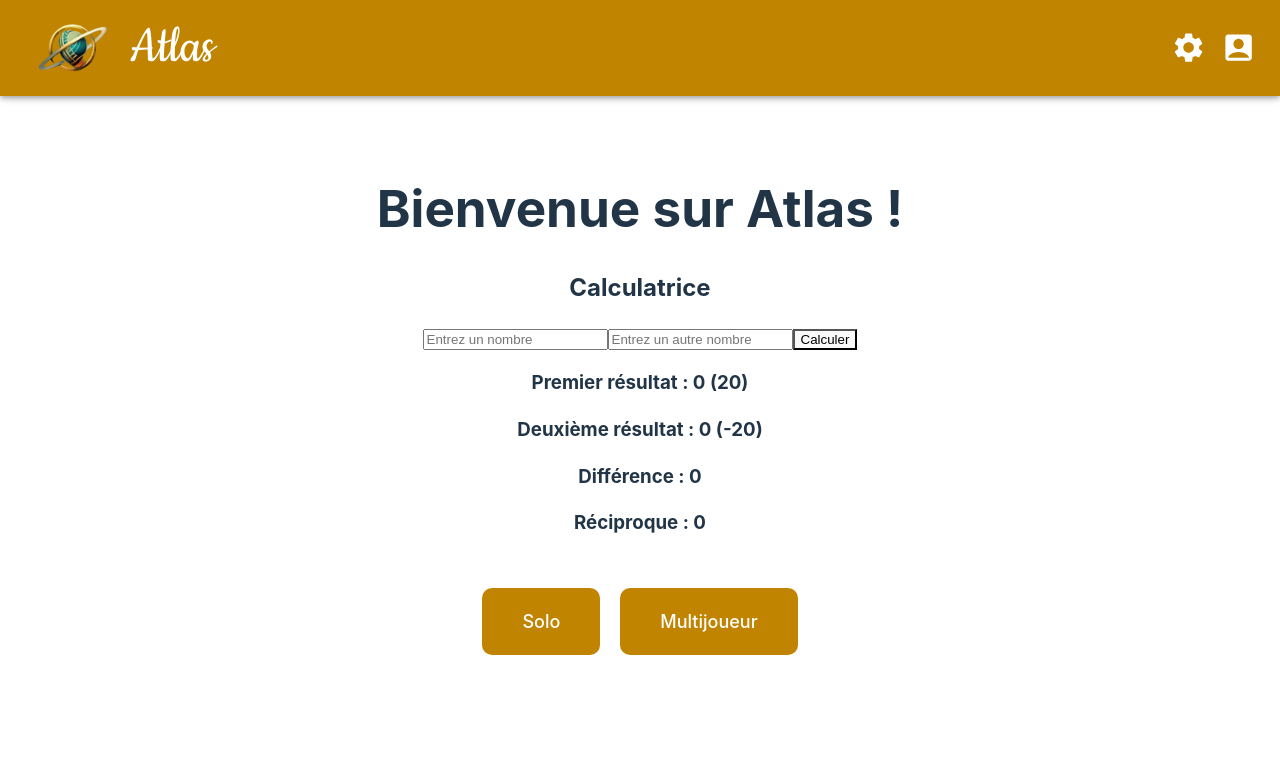
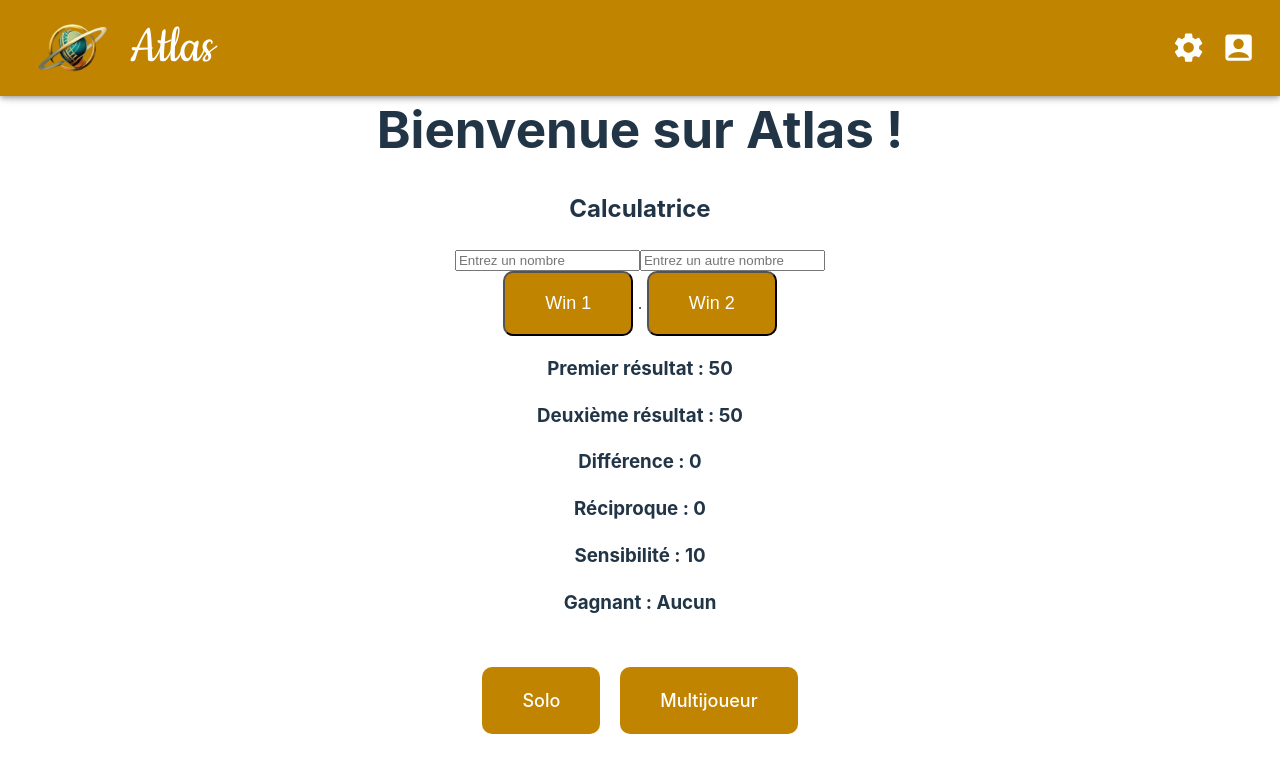
Before and after one commit to Simon-Audren/Atlas, a React (Vite) app in the folder frontend/src/atlas/: page / in a window 1280 px wide. Shown: the top 772 px of the page. Built offline with nearby package versions, Linux system fonts and the light colour scheme.

Commit message:
Ajout de la sensibilité variable et de la solution géométrique

```diff
--- a/frontend/src/atlas/src/Calcul.jsx
+++ b/frontend/src/atlas/src/Calcul.jsx
@@ -1,36 +1,58 @@
 import React, { useState } from "react";
 
 function Calculator() {
-  const [result, setResult] = useState(0); // Résultat du premier nombre
-  const [result2, setResult2] = useState(0); // Résultat du deuxième nombre
-  const [input, setInput] = useState(""); // Valeur du premier nombre
-  const [input2, setInput2] = useState(""); // Valeur du deuxième nombre
-  const [difference, setDifference] = useState(0); // Différence entre les deux nombres
-  const [reciproque, setReciproque] = useState(0); // Calcul du réciproque
+  const [result, setResult] = useState(0);
+  const [result2, setResult2] = useState(0);
+  const [input, setInput] = useState("");
+  const [input2, setInput2] = useState("");
+  const [difference, setDifference] = useState(0);
+  const [reciproque, setReciproque] = useState(0);
+  const [sensibilite, setSensibilite] = useState(10);
+  const [rightAnswer, setRightAnswer] = useState([0, 0]);
 
-  const handleInputChange1 = (e) => {
-    setInput(e.target.value); // Mise à jour du premier nombre
+  // Fonction de transformation géométrique de l'ELO
+  const transformElo = (elo) => {
+    if (elo >= 100) return elo;  // Pour les valeurs >= 100, on garde l'ELO réel
+    const plancher = 50; // Valeur plancher
+    const compression = 2; // Facteur de compression
+    const activation = 100; // Seuil à partir duquel s'active la fonction géométrique
+    return Math.round(plancher * Math.pow(compression, elo / activation)); // Transformation géométrique
   };
 
-  const handleInputChange2 = (e) => {
-    setInput2(e.target.value); // Mise à jour du deuxième nombre
-  };
+  const handleInputChange1 = (e) => setInput(e.target.value);
+  const handleInputChange2 = (e) => setInput2(e.target.value);
 
-  const calculate = () => {
+  const calculate = (winner) => {
     try {
       const num1 = parseFloat(input);
       const num2 = parseFloat(input2);
 
       if (!isNaN(num1) && !isNaN(num2)) {
-        // Calculs
-        const diff = num1 - num2; // Différence
-        setDifference(diff); // Mettre à jour la différence
-        const reciproqueValue = 1 / (1 + Math.pow(10, -diff / 400)); // Calcul du réciproque
-        setReciproque(reciproqueValue); // Mettre à jour le réciproque
-        setResult(num1 + 20*(1-reciproqueValue));  // Augmenter de 7 le premier nombre
-        setResult2(num2 + 20*(0-(1-reciproqueValue))); // Diminuer de 7 le deuxième nombre
+        let differenceValue = num1 - num2;
+        if (differenceValue > 400) {
+          differenceValue = 400;
+        }
+        if (differenceValue < -400) {
+          differenceValue = -400;
+        }
+        setDifference(differenceValue);
 
+        let reciproqueValue = 1 / (1 + Math.pow(10, -differenceValue / 400));
+        reciproqueValue = Math.round(reciproqueValue * 100) / 100;
+        setReciproque(reciproqueValue);
 
+        const rightAnswer = winner === "first" ? [1, 0] : [0, 1];
+        setRightAnswer(rightAnswer);
+
+        const nbQuestions = 20;
+        let sensibiliteValue = -100 / (1 + Math.exp(-0.1 * nbQuestions))+110;
+        setSensibilite(sensibiliteValue);
+
+        const newResult1 = Math.round(num1 + sensibiliteValue * (rightAnswer[0] - reciproqueValue));
+        const newResult2 = Math.round(num2 + sensibiliteValue * (rightAnswer[1] - (1 - reciproqueValue)));
+
+        setResult(newResult1);
+        setResult2(newResult2);
       } else {
         setResult("Erreur : Entrez des nombres valides");
         setResult2("Erreur : Entrez des nombres valides");
@@ -56,12 +78,24 @@ function Calculator() {
         onChange={handleInputChange2}
         placeholder="Entrez un autre nombre"
       />
-      <button onClick={calculate}>Calculer</button>
+
       <div>
-        <h3>Premier résultat : {result} ({20*(1-reciproque)})</h3>
-        <h3>Deuxième résultat : {result2} ({20*(0-(1-reciproque))})</h3>
+        <button className="box" onClick={() => calculate("first")}>
+          Win 1
+        </button>
+        <span> . </span>
+        <button className="box" onClick={() => calculate("second")}>
+          Win 2
+        </button>
+      </div>
+
+      <div>
+        <h3>Premier résultat : {transformElo(result)} </h3>
+        <h3>Deuxième résultat : {transformElo(result2)} </h3>
         <h3>Différence : {difference}</h3>
         <h3>Réciproque : {reciproque}</h3>
+        <h3>Sensibilité : {sensibilite}</h3>
+        <h3>Gagnant : {rightAnswer[0] === 1 ? "Premier" : rightAnswer[1] === 1 ? "Deuxième" : "Aucun"}</h3>
       </div>
     </div>
   );
--- a/frontend/src/atlas/src/navbar.jsx
+++ b/frontend/src/atlas/src/navbar.jsx
@@ -4,13 +4,13 @@ import Box from "@mui/material/Box";
 import Toolbar from "@mui/material/Toolbar";
 import AccountBoxIcon from "@mui/icons-material/AccountBox";
 import SettingsIcon from "@mui/icons-material/Settings";
-import "./navbar.css"; // Import du fichier CSS
+import "./navbar.css";
 
 export default function Navbar() {
   return (
     <Box sx={{ flexGrow: 1 }}>
       <AppBar position="fixed" className="navbar" sx={{
-        backgroundColor: "#c18400", /* Applique l'orange ici directement */
+        backgroundColor: "#c18400",
       }}>
         <Toolbar className="toolbar">
           <div className="logo-container">
```
